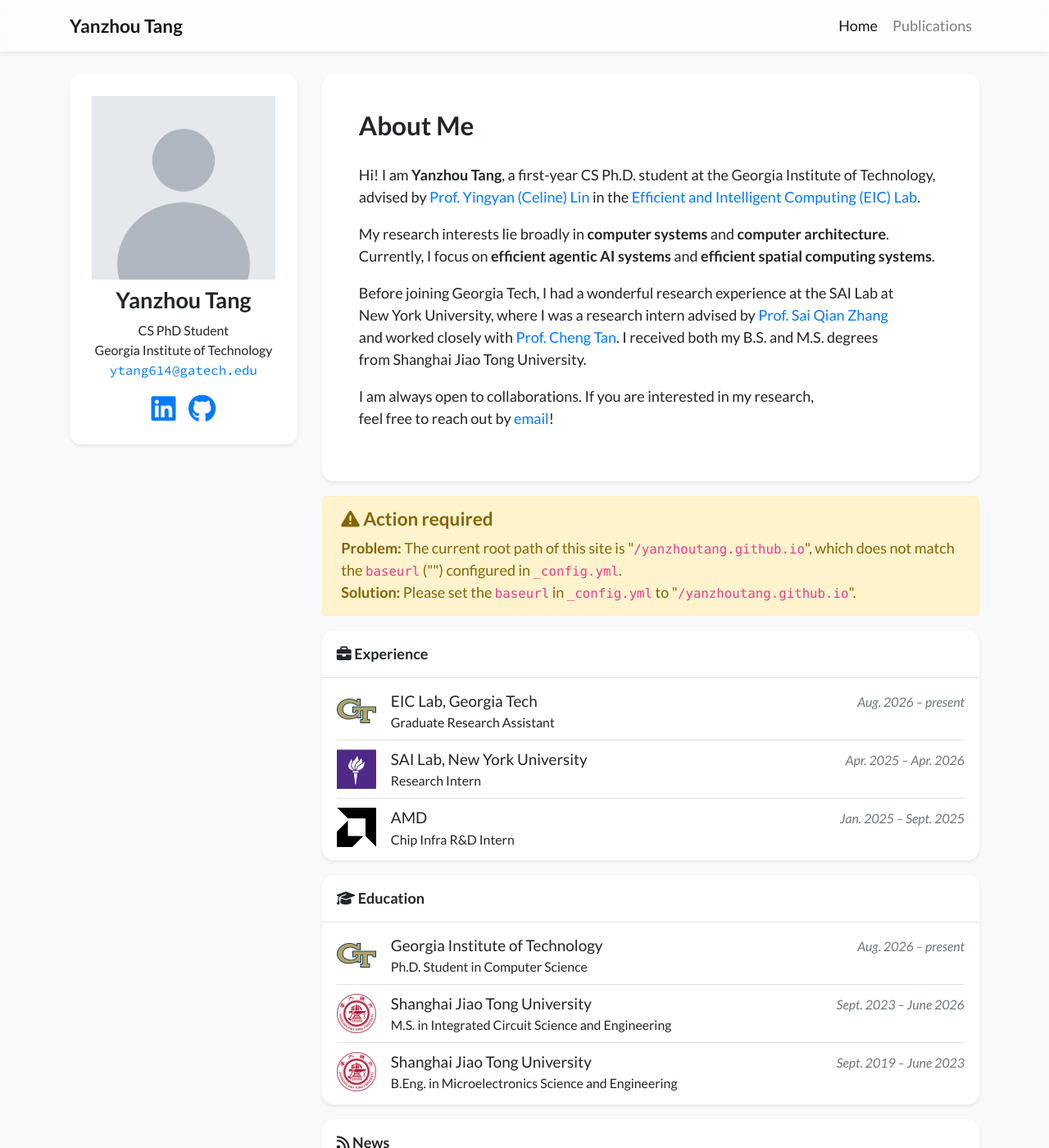
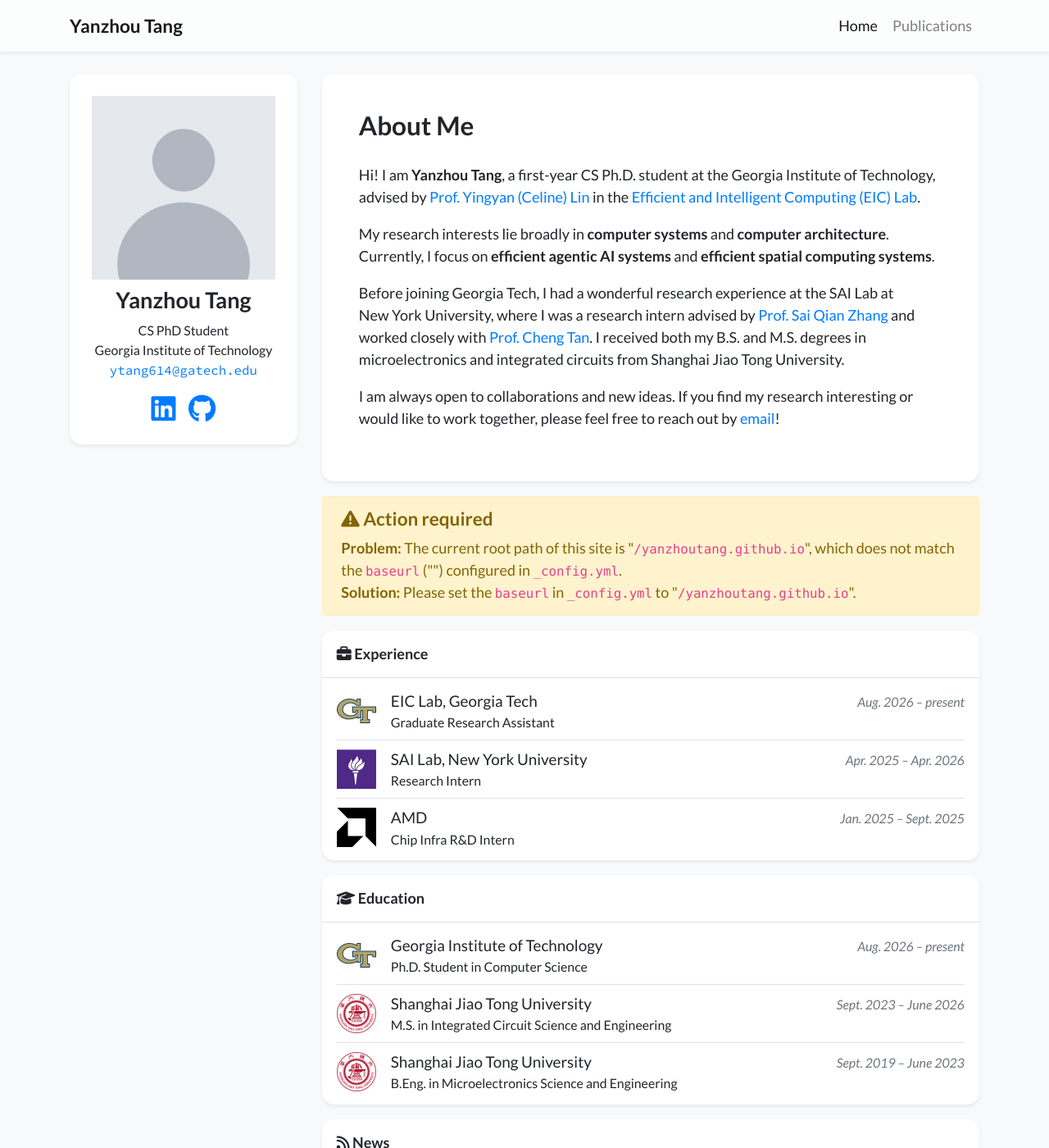
Before and after one commit to YanzhouTang/yanzhoutang.github.io, a Jekyll site: the page built from index.html, in a window 1280 px wide and 1400 px high. Shown: the whole window at 82% size. Built offline with Jekyll 4.4.1, drawn with Linux system fonts in a browser that asks for light colours; nearby versions of some CDN libraries; a style sheet for code colours, icons or effects is not loaded.

Commit message:
Reword About Me so lines fill evenly; drop text-wrap tricks

```diff
--- a/_data/profile.yml
+++ b/_data/profile.yml
@@ -21,27 +21,27 @@ linkedin: yanzhou-tang
 # orcid: 0000-0000-0000-0000
 
 short_bio_text_justify: false
-# Tip: wrap the last few words of a paragraph in <span class="bio-tail">...</span> to keep them
-# together, so the paragraph never ends with a lonely word on its own line.
+# Tip: "&nbsp;" between the last two words of a paragraph keeps them on the same line,
+# so a paragraph never ends with a single lonely word.
 short_bio: >-
   <p>
     Hi! I am <strong>Yanzhou Tang</strong>, a first-year CS Ph.D. student at the Georgia Institute of Technology,
     advised by <a href="https://eiclab.scs.gatech.edu/pages/team.html" target="_blank">Prof. Yingyan (Celine) Lin</a>
-    in the <a href="https://eiclab.scs.gatech.edu" target="_blank">Efficient and Intelligent Computing (EIC) Lab</a>.
+    in the <a href="https://eiclab.scs.gatech.edu" target="_blank">Efficient and Intelligent Computing (EIC)&nbsp;Lab</a>.
   </p>
   <p>
     My research interests lie broadly in <strong>computer systems</strong> and <strong>computer architecture</strong>.
-    Currently, I focus on <strong>efficient agentic AI systems</strong> and <strong>efficient spatial computing systems</strong>.
+    Currently, I focus on <strong>efficient agentic AI systems</strong> and <strong>efficient spatial computing&nbsp;systems</strong>.
   </p>
   <p>
-    Before joining Georgia Tech, I had a wonderful research experience at the SAI Lab at New York University,
+    Before joining Georgia Tech, I had a wonderful research experience at the SAI Lab at New&nbsp;York University,
     where I was a research intern advised by <a href="https://www.saiqianzhang.com/" target="_blank">Prof. Sai Qian Zhang</a>
     and worked closely with <a href="https://naizhengtan.github.io/" target="_blank">Prof. Cheng Tan</a>.
-    I received both my B.S. and M.S. degrees from <span class="bio-tail">Shanghai Jiao Tong University.</span>
+    I received both my B.S. and M.S. degrees in microelectronics and integrated circuits from Shanghai Jiao Tong&nbsp;University.
   </p>
   <p>
-    I am always open to collaborations. If you are interested in my research, <span class="bio-tail">feel free to reach out by
-    <a href="mailto:ytang614@gatech.edu">email</a>!</span>
+    I am always open to collaborations and new ideas. If you find my research interesting or would like to work together,
+    please feel free to reach out by&nbsp;<a href="mailto:ytang614@gatech.edu">email</a>!
   </p>
 
 portrait_url: /assets/images/photos/portrait.png   # TODO: replace this file with your own photo (square or 4:5 works best)
--- a/assets/css/global.css
+++ b/assets/css/global.css
@@ -49,18 +49,6 @@ h1, h2, h3, h4, h5, h6,
 .text-profile-bio {
     /* font-family: "Raleway"; */
     font-weight: 400;
-}
-
-/* Avoid a lonely last line in the About Me paragraphs */
-.text-profile-bio p {
-    text-wrap: pretty;
-}
-
-/* Words wrapped in .bio-tail stay together on the last line (tablet/desktop) */
-@media (min-width: 768px) {
-    .bio-tail {
-        white-space: nowrap;
-    }
 }
 
 .navbar {
```
